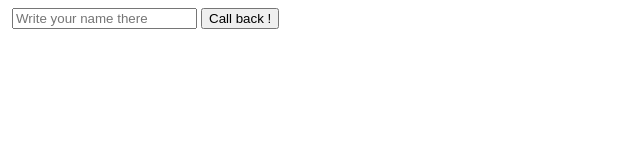
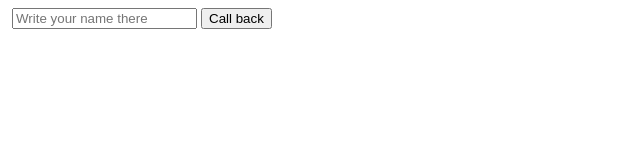
Before and after one commit to harucosoff/project-2, a plain HTML site: page form.html in a window 1280 px wide. Shown: the full height of the page, 0-640 px from the left. Drawn offline with Linux system fonts and the light colour scheme.

Commit message:
Text edits on form page

```diff
--- a/form.html
+++ b/form.html
@@ -11,7 +11,7 @@
     <form action="#">
         <img src="" alt="">
         <input type="text" placeholder="Write your name there">
-        <button>Call back !</button>
+        <button>Call back</button>
     </form>
 
 </body>
```
